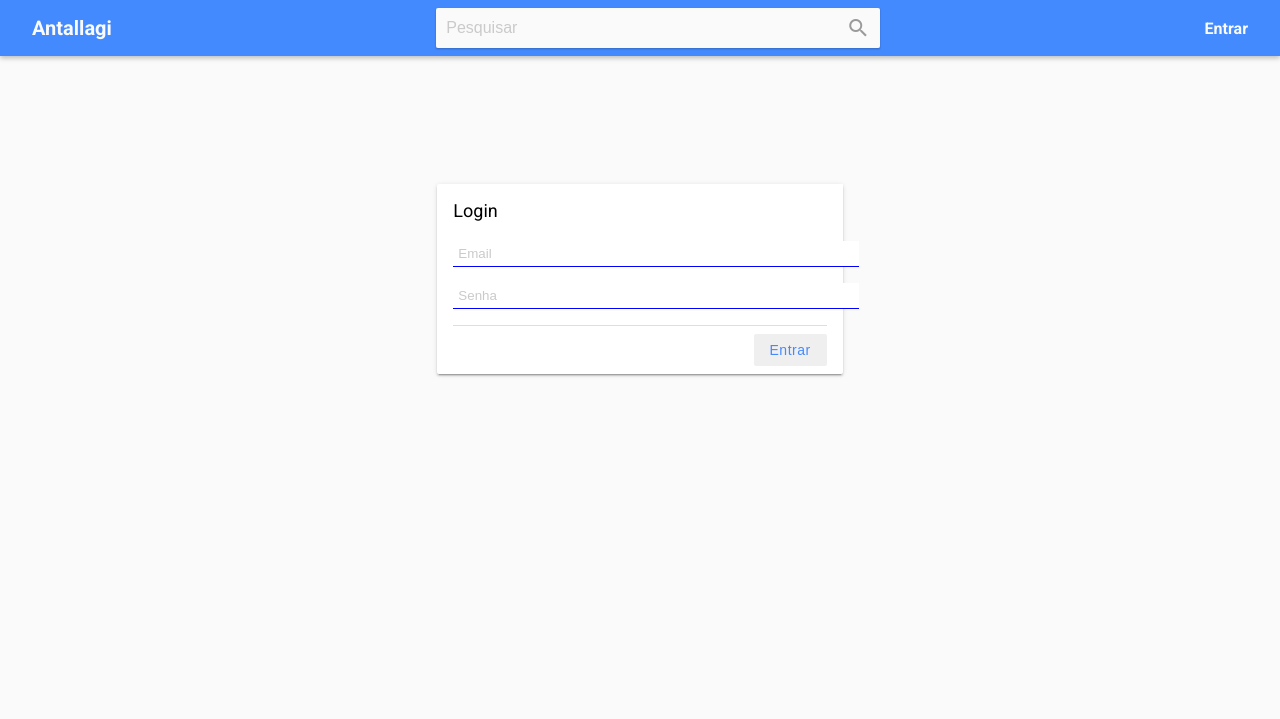
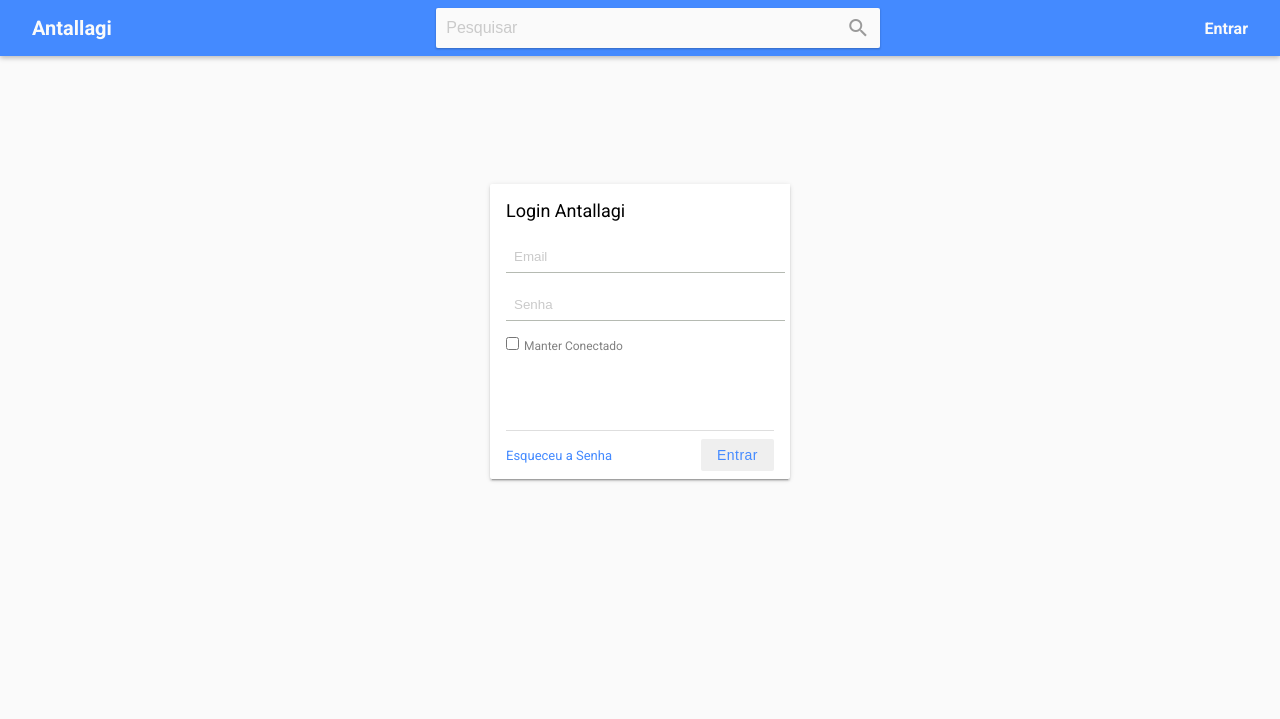
Before and after one commit to gustavohej/Antallagi, a PHP site: page /login.php in a window 1280 px wide. Shown: the top 719 px of the page. Run offline with PHP 8.4, Linux system fonts and the light colour scheme.

Commit message:
atualizaçao login

```diff
--- a/Site/css/style.css
+++ b/Site/css/style.css
@@ -364,12 +364,29 @@ a {
   min-height:100%;
   }
 
-  .card-input input{
+.inputslogin{
+     margin-top:20px;
 			margin:16px;
-
-			width: 100%;
-			padding: 5px 5px 5px 5px;
-			border-bottom: 1px solid blue;
+			width: 93%;
+			padding: 8px 8px 8px 8px;
+			border-bottom: 1px solid #b5bab2;
 		    display: block !important;
 		}
+
+#esqueceusenha{
+font-size:13px;
+position:absolute;
+}
+.card-input span{
+font-size:12px;
+    color: gray;
+margin-left:5px;
+}
+.checkmanter{
+margin-left:16px;
+margin-bottom:80px;
+
+}
+
+
 /*# sourceMappingURL=style.css.map */
--- a/Site/login.php
+++ b/Site/login.php
@@ -1,27 +1,32 @@
 <?php
 include('header.php');
 ?>
+
      <section>
       <div class="grid">
         <div class="grid-row">
-          <div class="grid-col col--4 col--middle">
+          <div class="grid-col col--3 col--middle">
 			<div class="card">
 			  <div class="card-container">
 				<div class="card-title">
 				  <div class="opacity"></div>
-				  <span>Login</span>
+				  <span>Login Antallagi</span>
 				</div>
 				<form action='/login.php'>
 				<div class="card-input">
-				  <input type='text' name='email' placeholder='Email'>
-				  <input type='password' name='senha' placeholder='Senha'>
-
+				  <input class="inputslogin" type='text' name='email' placeholder='Email'>
+				  <input class="inputslogin" type='password' name='senha' placeholder='Senha'>
+				  <input class="checkmanter" type="checkbox" name="" value="Manterconectado"><span>Manter Conectado</span>
 				</div>
 			  </div>
 			  <div class="card-action">
 				<div class="action">
+
 				  <div class="divider">
 				  </div>
+                    <div id="esqueceusenha">
+                    <a href="#">Esqueceu a Senha</a>
+                    </div>
 				  <input class='button button-link' type='submit' value='Entrar'>
 				  </form>
 				</div>
```
